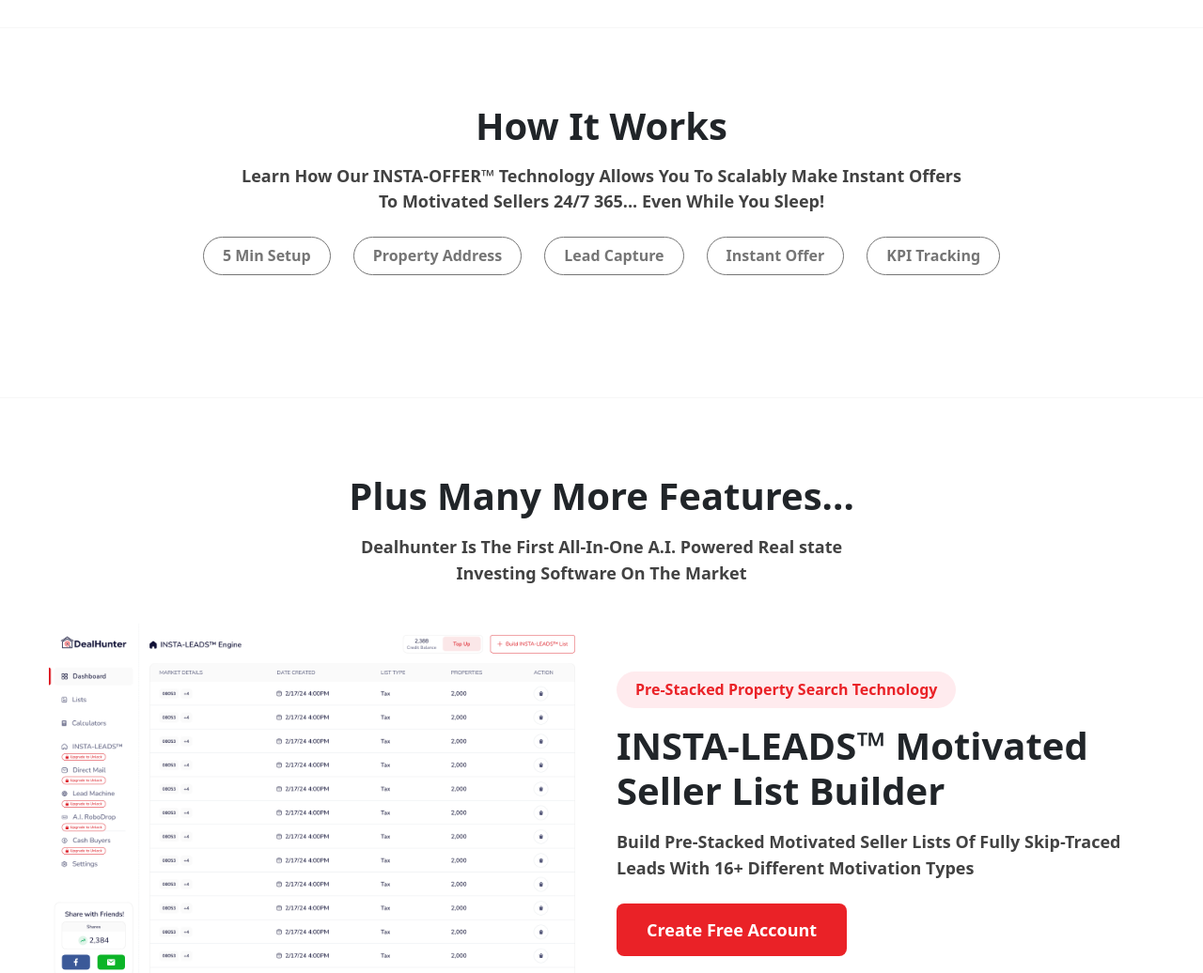
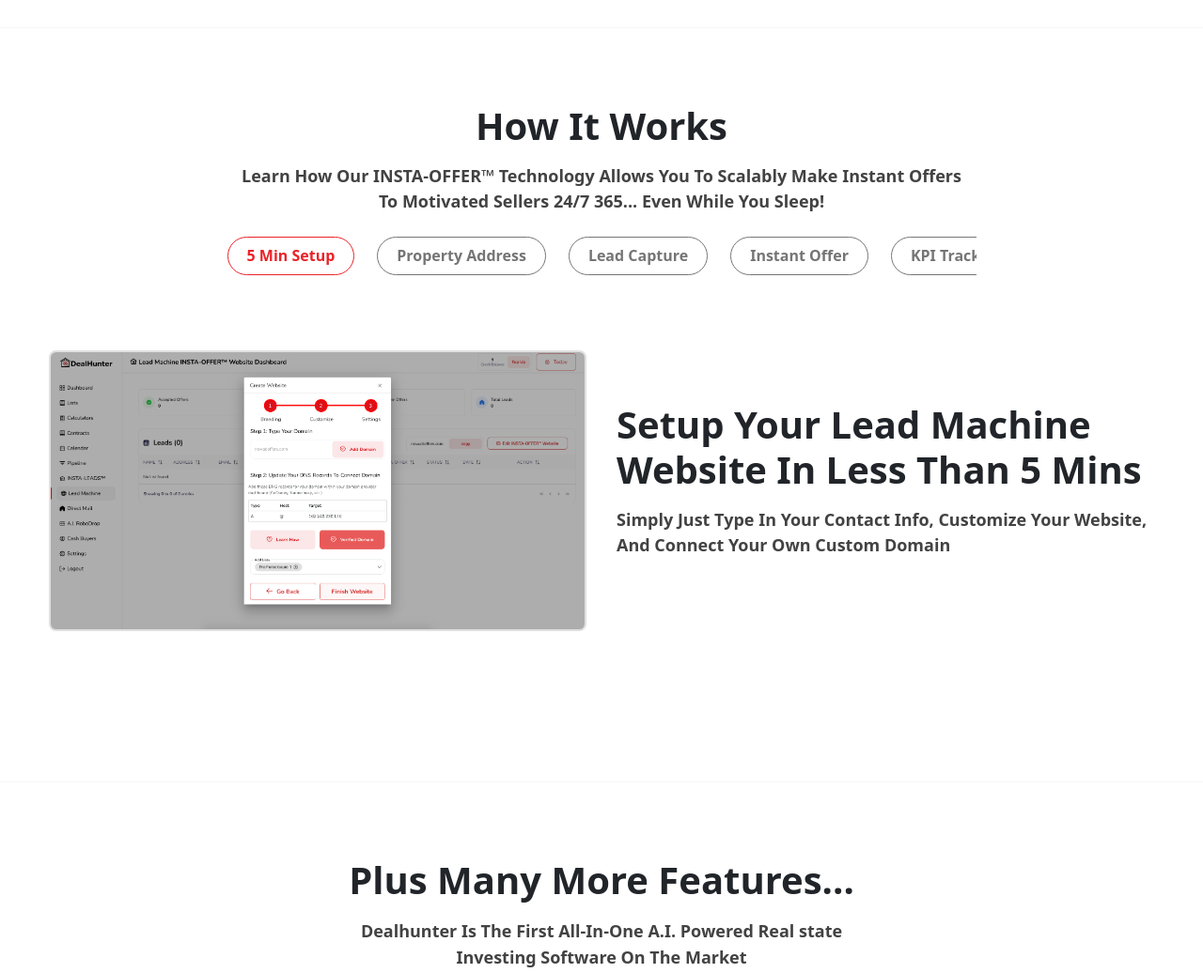
Before and after one commit to TajulDev/deal-hunter-home, a plain HTML site: page index.html in a window 1280 px wide. Shown: the part 905-1941 px from the top of the page at 94% size. Drawn offline with nearby package versions, Linux system fonts and the light colour scheme.

Commit message:
tab update

```diff
--- a/index.html
+++ b/index.html
@@ -126,7 +126,7 @@
         <section class="how_works">
             <div class="container">
 
-                <div class="tab-container text-center">
+                <div class="">
                     <div class="header_content">
                         <h2 style="margin-bottom: 16px;" class="section__title">How It Works</h2>
                         <p class="section_P">Learn How Our INSTA-OFFER™ Technology Allows You To Scalably Make Instant
@@ -134,97 +134,151 @@
                             Sellers
                             24/7 365... Even While You Sleep!</p>
                     </div>
-                    <ul style="margin-bottom: 50px;" class="tab-menu">
-                        <li><a class="tabA" href="#tab1">5 Min Setup</a></li>
-                        <li><a class="tabA" href="#tab2">Property Address</a></li>
-                        <li><a class="tabA" href="#tab3">Lead Capture</a></li>
-                        <li><a class="tabA" href="#tab4">Instant Offer</a></li>
-                        <li><a class="tabA" href="#tab5">KPI Tracking</a></li>
+                    <div class=" new_tab">
+                        <ul class="nav nav-pills" id="pills-tab" role="tablist">
+                            <li class="nav-item" role="presentation">
+                                <button class="nav-link active" id="pills-home-tab" data-bs-toggle="pill"
+                                    data-bs-target="#pills-home" type="button" role="tab" aria-controls="pills-home"
+                                    aria-selected="true">5 Min Setup</button>
+                            </li>
+                            <li class="nav-item" role="presentation">
+                                <button class="nav-link" id="pills-profile-tab" data-bs-toggle="pill"
+                                    data-bs-target="#pills-profile" type="button" role="tab"
+                                    aria-controls="pills-profile" aria-selected="false">Property
+                                    Address</button>
+                            </li>
+                            <li class="nav-item" role="presentation">
+                                <button class="nav-link" id="pills-contact-tab" data-bs-toggle="pill"
+                                    data-bs-target="#pills-contact" type="button" role="tab"
+                                    aria-controls="pills-contact" aria-selected="false">Lead Capture</button>
+                            </li>
+                            <li class="nav-item" role="presentation">
+                                <button class="nav-link" id="pills-offer-tab" data-bs-toggle="pill"
+                                    data-bs-target="#pills-offer" type="button" role="tab" aria-controls="pills-offer"
+                                    aria-selected="false">Instant Offer</button>
+                            </li>
+                            <li class="nav-item" role="presentation">
+                                <button class="nav-link" id="pills-kpi-tab" data-bs-toggle="pill"
+                                    data-bs-target="#pills-kpi" type="button" role="tab" aria-controls="pills-kpi"
+                                    aria-selected="false">KPI Tracking</button>
+                            </li>
                         </ul>
 
-                    <div id="tab1" class="tab-content  text-start ">
+
+
+
+
+                        <div class="how_works tab-content" id="pills-tabContent">
+                            <div class="tab-pane fade show active" id="pills-home" role="tabpanel"
+                                aria-labelledby="pills-home-tab">
                                 <div class="body_content">
                                     <div>
-                                <img class="d-none d-lg-block img-fluid" src="assets/lp-assets/how-works.png" alt="">
+                                        <img class="d-none d-lg-block img-fluid" src="assets/lp-assets/how-works.png"
+                                            alt="">
                                     </div>
                                     <div>
-                                <h2 style="margin-bottom: 16px;" class="section__title">Setup Your Lead Machine Website In Less
+                                        <h2 style="margin-bottom: 16px;" class="section__title">Setup Your Lead Machine
+                                            Website In Less
                                             Than 5 Mins</h2>
                                         <img style="margin-bottom: 24px;" class="d-block d-lg-none img-fluid"
                                             src="assets/lp-assets/how-works.png" alt="">
-                                <p class="section_P">Simply Just Type In Your Contact Info, Customize Your Website, And
+                                        <p class="section_P">Simply Just Type In Your Contact Info, Customize Your
+                                            Website, And
                                             Connect
                                             Your Own Custom
                                             Domain</p>
                                     </div>
                                 </div>
+
+
+
                             </div>
-                    <div id="tab2" class="tab-content  text-start ">
+                            <div class="tab-pane fade" id="pills-profile" role="tabpanel"
+                                aria-labelledby="pills-profile-tab">
+
                                 <div class="body_content">
                                     <div>
-                                <img class="d-none d-lg-block img-fluid" src="assets/home-assets/property-address.png"
-                                    alt="">
+                                        <img class="d-none d-lg-block img-fluid"
+                                            src="assets/home-assets/property-address.png" alt="">
                                     </div>
                                     <div>
-                                <h2  style="margin-bottom: 16px;" class="section__title">Type In Property Address And Recieve Instant Offer On Home
+                                        <h2 style="margin-bottom: 16px;" class="section__title">Type In Property Address
+                                            And Recieve
+                                            Instant Offer On Home
                                         </h2>
                                         <img style="margin-bottom: 24px;" class="d-block d-lg-none img-fluid"
                                             src="assets/home-assets/property-address.png" alt="">
-                                <p class="section_P">Homeowners Can Simply Type In Their Property Address That They’d
+                                        <p class="section_P">Homeowners Can Simply Type In Their Property Address That
+                                            They’d
                                             Like To
                                             Get An Instant Offer On</p>
                                     </div>
                                 </div>
                             </div>
-                    <div id="tab3" class="tab-content  text-start">
+                            <div class="tab-pane fade" id="pills-contact" role="tabpanel"
+                                aria-labelledby="pills-contact-tab">
                                 <div class="body_content">
                                     <div>
-                                <img class="d-none d-lg-block img-fluid" src="assets/home-assets/lead-capture.png"
-                                    alt="">
+                                        <img class="d-none d-lg-block img-fluid"
+                                            src="assets/home-assets/lead-capture.png" alt="">
                                     </div>
                                     <div>
-                                <h2  style="margin-bottom: 16px;" class="section__title">Capture Homeowner Contact Information On Lead Form</h2>
+                                        <h2 style="margin-bottom: 16px;" class="section__title">Capture Homeowner
+                                            Contact Information On
+                                            Lead Form</h2>
                                         <img style="margin-bottom: 24px;" class="d-block d-lg-none img-fluid"
                                             src="assets/home-assets/lead-capture.png" alt="">
-                                <p class="section_P">Homeowners Need To First Type In Their Name, Email, And Phone
+                                        <p class="section_P">Homeowners Need To First Type In Their Name, Email, And
+                                            Phone
                                             Number Before
                                             Receiving Instant Offer</p>
                                     </div>
                                 </div>
                             </div>
-                    <div id="tab4" class="tab-content  text-start ">
+                            <div class="tab-pane fade" id="pills-offer" role="tabpanel"
+                                aria-labelledby="pills-offer-tab">
                                 <div class="body_content">
                                     <div>
-                                <img class="d-none d-lg-block img-fluid" src="assets/home-assets/istant-offer.png"
-                                    alt="">
+                                        <img class="d-none d-lg-block img-fluid"
+                                            src="assets/home-assets/istant-offer.png" alt="">
                                     </div>
                                     <div>
-                                <h2  style="margin-bottom: 16px;" class="section__title">Receive Instant Offer On Home Using Our INSTA-OFFER
+                                        <h2 style="margin-bottom: 16px;" class="section__title">Receive Instant Offer On
+                                            Home Using Our
+                                            INSTA-OFFER
                                             Technology</h2>
                                         <img style="margin-bottom: 24px;" class="d-block d-lg-none img-fluid"
                                             src="assets/home-assets/istant-offer.png" alt="">
-                                <p class="section_P">Homeowners Receive An Instant Offer On Their Home Which They Can
+                                        <p class="section_P">Homeowners Receive An Instant Offer On Their Home Which
+                                            They Can
                                             Accept,
                                             Deny, Or Counter Offer</p>
                                     </div>
                                 </div>
                             </div>
-                    <div id="tab5" class="tab-content  text-start">
+                            <div class="tab-pane fade" id="pills-kpi" role="tabpanel" aria-labelledby="pills-kpi-tab">
                                 <div class="body_content">
                                     <div>
-                                <img class="d-none d-lg-block img-fluid" src="assets/home-assets/kpi-tracking.png"
-                                    alt="">
+                                        <img class="d-none d-lg-block img-fluid"
+                                            src="assets/home-assets/kpi-tracking.png" alt="">
                                     </div>
                                     <div>
-                                <h2  style="margin-bottom: 16px;" class="section__title">Review Stats On Lead Machine Website Control Center Dashboard
+                                        <h2 style="margin-bottom: 16px;" class="section__title">Review Stats On Lead
+                                            Machine Website
+                                            Control Center Dashboard
                                         </h2>
                                         <img style="margin-bottom: 24px;" class="d-block d-lg-none img-fluid"
                                             src="assets/home-assets/kpi-tracking.png" alt="">
-                                <p class="section_P">View All Generated Leads And Acquisition Stats Directly From In
+                                        <p class="section_P">View All Generated Leads And Acquisition Stats Directly
+                                            From In
                                             Lead
                                             Machine Dashboard</p>
                                     </div>
                                 </div>
+                            </div>
+                        </div>
+
+
                     </div>
 
 
@@ -721,7 +775,7 @@
                 <a href="#!">Privacy Policy</a>
                 <a href="#!">Terms Of Service</a>
             </div>
-            <p>© Copyright 2023 {Company Name} All Rights Reserved</p>
+            <p>© Copyright DealHunter All Rights Reserved</p>
         </div>
 
 
@@ -731,8 +785,6 @@
 
     </footer>
 
-
-    <script src="script.js"></script>
     <!-- Option 1: Bootstrap Bundle with Popper -->
     <script src="https://cdn.jsdelivr.net/npm/bootstrap@5.0.2/dist/js/bootstrap.bundle.min.js"
         integrity="sha384-MrcW6ZMFYlzcLA8Nl+NtUVF0sA7MsXsP1UyJoMp4YLEuNSfAP+JcXn/tWtIaxVXM"
--- a/style.css
+++ b/style.css
@@ -125,34 +125,28 @@ a.nav-link {
     align-items: center;
 }
 
+.how_works .body_content img {
+    border: 2px solid #E0E0E0;
+    border-radius: 7.46405px;
+}
 
-.tab-content {
+
+
+.new_tab .nav {
+    white-space: nowrap;
+    overflow-x: scroll;
+    gap: 24px;
+    width: 100%;
+    max-width: 797px;
+    margin: auto;
+    flex-wrap: nowrap;
+}
+
+.new_tab .nav::-webkit-scrollbar {
     display: none;
 }
 
-.tab-content:target {
-    display: block;
-}
-
-.tab-menu {
-    display: flex;
-    justify-content: center;
-    white-space: nowrap;
-    overflow-x: scroll;
-    gap: 24px;
-}
-
-.tab-menu::-webkit-scrollbar {
-    display: none;
-}
-
-.tab-menu li {
-    display: inline-block;
-    /* margin-right: 24px; */
-}
-
-.tab-menu a {
-    display: inline-block;
+.new_tab .nav-link {
     padding: 10px 20px;
     font-weight: 600;
     font-size: 16px;
@@ -161,16 +155,19 @@ a.nav-link {
     border-radius: 32px;
     color: #757575;
     text-decoration: none;
+    background-color: transparent;
 }
 
-/* .tab-menu a:focus {
-    border: 1px solid #EA2227;
-    color: #EA2227;
-} */
-.actives {
+.new_tab .nav-pills .nav-link.active,
+.nav-pills .show>.nav-link {
+    background-color: transparent;
     border: 1px solid #EA2227 !important;
     color: #EA2227 !important;
+
 }
+
+
+
 
 /* faqs section css */
 .faqs {
```
Also changed, not shown: script.js (deleted, +0 -24 lines). Lines whose indentation alone changed are shown as unchanged.
